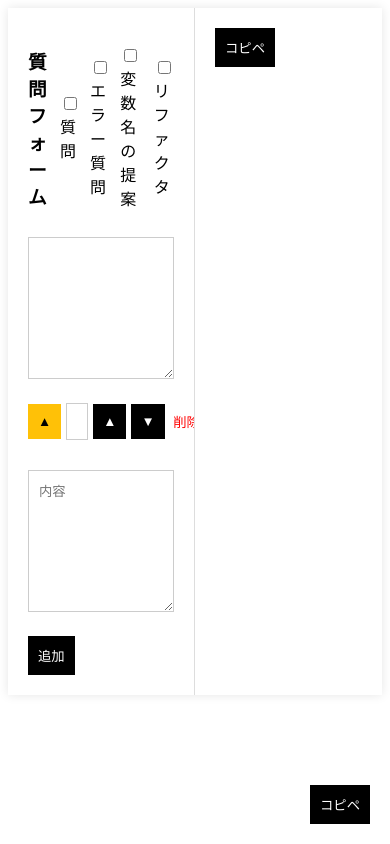
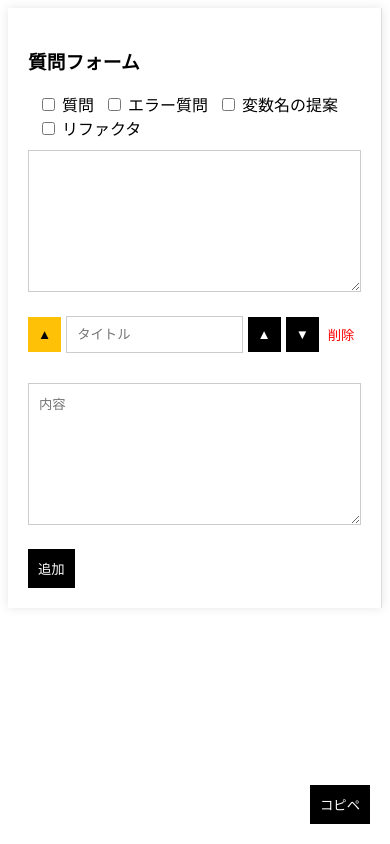
Before and after one commit to uot0705/prompt-format-creation-angular, an Angular app: page / in a window 390 px wide. Built offline with nearby package versions, Linux system fonts and the light colour scheme.

Commit message:
レスポンシブ対応

```diff
--- a/src/app/app.component.html
+++ b/src/app/app.component.html
@@ -88,12 +88,13 @@
       <div [innerHTML]="mainQuestionOutputForDisplay()"></div>
       <div [innerHTML]="fieldsOutputForDisplay()"></div>
     </div>
-    <button
+
+  </div>
+  <button
       (click)="copyToClipboard()"
       class="fixed-copy-btn"
       [class.success]="copySuccess()"
     >
       {{ copySuccess() ? "コピペ成功" : "コピペ" }}
     </button>
-  </div>
 </div>
--- a/src/app/app.component.scss
+++ b/src/app/app.component.scss
@@ -22,21 +22,39 @@ body {
   overflow: hidden;
 }
 
-.left-panel,
+.left-panel {
+  padding: 20px;
+  width: 50%;
+  border-right: 1px solid #ddd;
+  overflow-y: auto;
+
+  @media (max-width: 600px) {
+    width: 100%;
+  }
+}
+
 .right-panel {
   padding: 20px;
   width: 50%;
   border-right: 1px solid #ddd;
   overflow-y: auto;
+  border-right: none;
+
+  @media (max-width: 600px) {
+    display: none;
+    width: auto;
+  }
 }
 
-.right-panel {
-  border-right: none;
-}
+
 
 .title-content {
   display: flex;
   align-items: center;
+
+  @media (max-width: 600px) {
+    display: block;
+  }
 }
 
 label {
```
Also changed, not shown: 3 other files (tests, documents, lock files or other folders).
